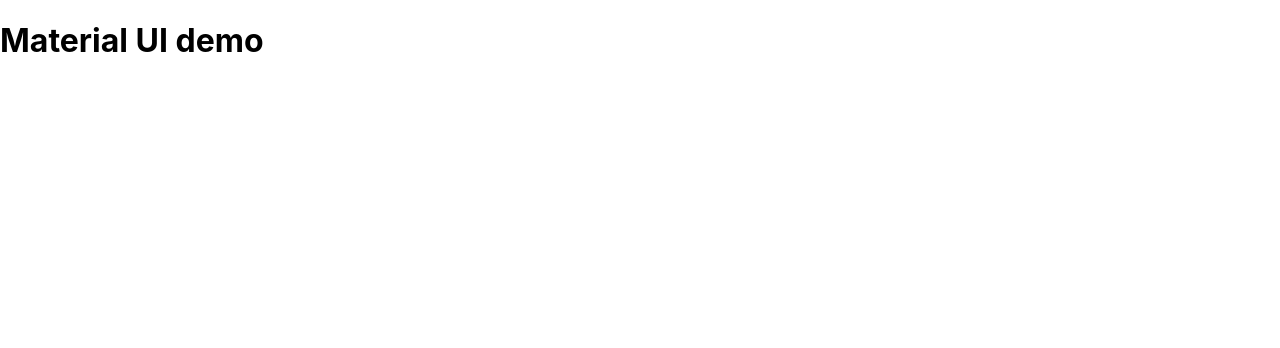
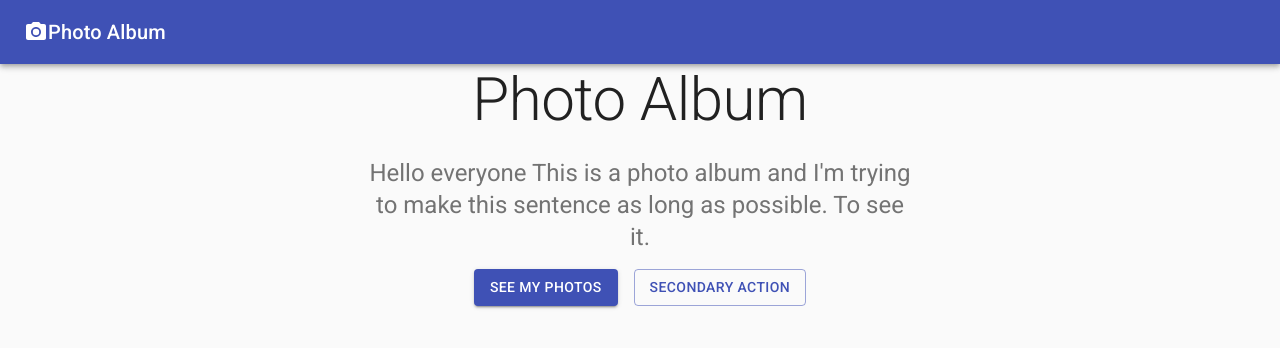
Before and after one commit to smithWEBtek/material-ui-demo, a React (Create React App) app: page / in a window 1280 px wide. Shown: the top 348 px of the page. Built offline with nearby package versions, Linux system fonts and the light colour scheme.

Commit message:
Add components, use api docs

```diff
--- a/src/App.js
+++ b/src/App.js
@@ -1,10 +1,67 @@
 import "./App.css";
+import {
+  AppBar,
+  Button,
+  Card,
+  CardActions,
+  CardContent,
+  CardMedia,
+  CssBaseline,
+  Grid,
+  Toolbar,
+  Typography,
+  Container,
+} from "@material-ui/core";
+import { PhotoCamera } from "@material-ui/icons";
 
 const App = () => {
   return (
-    <div>
-      <h1>Material UI demo</h1>
-    </div>
+    <>
+      <CssBaseline />
+      <AppBar position="relative">
+        <Toolbar>
+          <PhotoCamera />
+          <Typography variant="h6">Photo Album</Typography>
+        </Toolbar>
+      </AppBar>
+      <main>
+        <div>
+          <Container maxWidth="sm">
+            <Typography
+              variant="h2"
+              align="center"
+              color="textPrimary"
+              gutterBottom
+            >
+              Photo Album
+            </Typography>
+            <Typography
+              variant="h5"
+              align="center"
+              color="textSecondary"
+              paragraph
+            >
+              Hello everyone This is a photo album and I'm trying to make this
+              sentence as long as possible. To see it.
+            </Typography>
+            <div>
+              <Grid container spacing={2} justifyContent="center">
+                <Grid item>
+                  <Button variant="contained" color="primary">
+                    See my photos
+                  </Button>
+                </Grid>
+                <Grid item>
+                  <Button variant="outlined" color="primary">
+                    Secondary action
+                  </Button>
+                </Grid>
+              </Grid>
+            </div>
+          </Container>
+        </div>
+      </main>
+    </>
   );
 };
 
```
